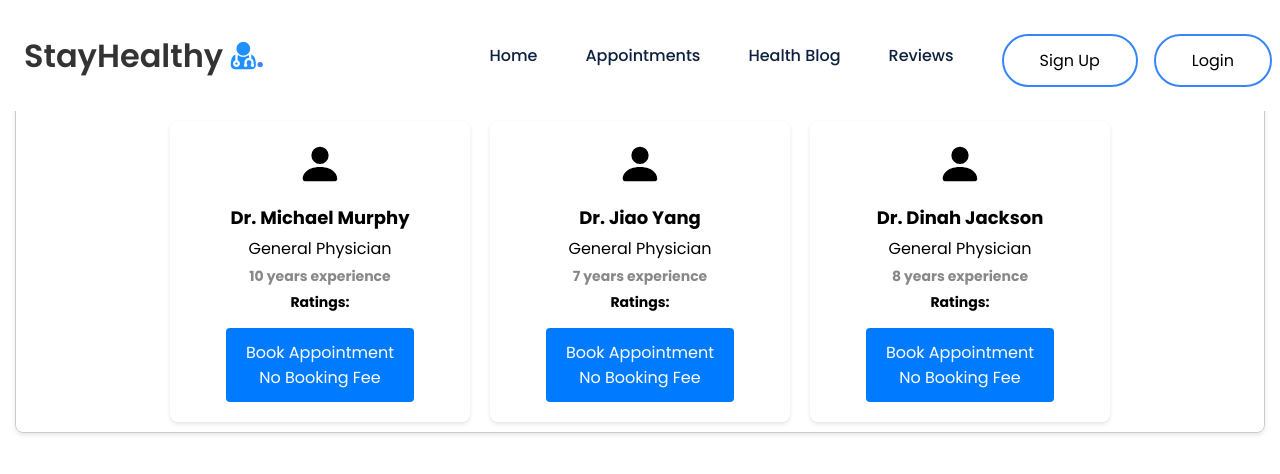
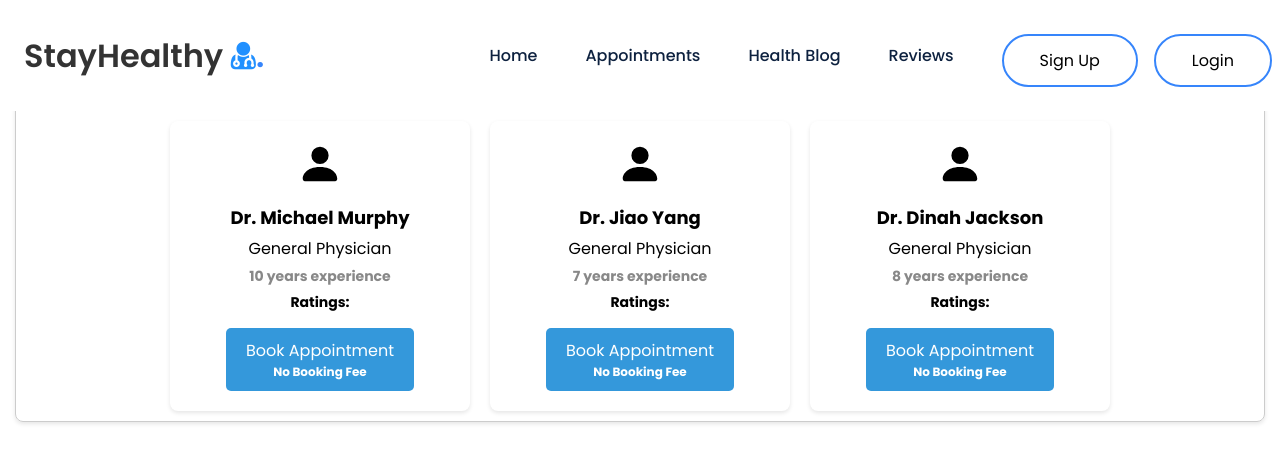
Before and after one commit to shahidullahmc/react-med_appt, a React (Create React App) app: page /instant-consultation in a window 1280 px wide. Both pictures are taken after a click on the item "Appointments". Shown: the top 474 px of the page. Built offline with nearby package versions, Linux system fonts and the light colour scheme; no server answers.

Commit message:
Form and DoctoCard update

```diff
--- a/src/Components/DoctorCard/DoctorCard.css
+++ b/src/Components/DoctorCard/DoctorCard.css
@@ -26,7 +26,7 @@
   align-items: center; /* Center items horizontally within the card */
   background-color: #fff; /* Set a background color for the card */
 }
-  .DoctorCard.css .doctor-card-details-container:hover {
+.doctor-card-details-container:hover {
   box-shadow: 0 4px 8px rgba(0, 0, 0, 0.2); /* Add a subtle shadow on hover */
 }
 
@@ -74,7 +74,7 @@
 
 }
 
-  .book-appoinment-btn {
+.book-appointment-btn {
   background-color: #3498db;
   color: #fff;
   border: none;
@@ -84,7 +84,7 @@
   cursor: pointer;
 }
 
-  .book-appoinment-btn div:nth-child(2) {
+.book-appointment-btn div:nth-child(2) {
   font-size: 12px;
   font-weight: bold;
 }
@@ -159,8 +159,8 @@
 padding: 20px;
 background-color: #f5f5f5;
 border-radius: 8px;
-  /* height: auto;
-  overflow-y: auto; */
+height: auto;
+overflow-y: auto;
 }
 
 .form-group {
--- a/src/Components/DoctorCard/DoctorCard.js
+++ b/src/Components/DoctorCard/DoctorCard.js
@@ -40,7 +40,7 @@ const DoctorCard = ({ name, speciality, experience, ratings, profilePic }) => {
           <div className="doctor-card-detail-speciality">General Physician</div>
           <div className="doctor-card-detail-experience">10 years experience</div>
           <div className="doctor-card-detail-consultationfees">Ratings: {ratings}</div>
-          <button className='book-appointment-btn' onClick={handleBooking}>
+          <button className="book-appointment-btn" onClick={handleBooking}>
             <div>Book Appointment</div>
             <div>No Booking Fee</div>
           </button>
@@ -57,7 +57,7 @@ const DoctorCard = ({ name, speciality, experience, ratings, profilePic }) => {
           <div className="doctor-card-detail-speciality">General Physician</div>
           <div className="doctor-card-detail-experience">7 years experience</div>
           <div className="doctor-card-detail-consultationfees">Ratings: {ratings}</div>
-          <button className='book-appointment-btn' onClick={handleBooking}>
+          <button className="book-appointment-btn" onClick={handleBooking}>
             <div>Book Appointment</div>
             <div>No Booking Fee</div>
           </button>
@@ -74,7 +74,7 @@ const DoctorCard = ({ name, speciality, experience, ratings, profilePic }) => {
           <div className="doctor-card-detail-speciality">General Physician</div>
           <div className="doctor-card-detail-experience">8 years experience</div>
           <div className="doctor-card-detail-consultationfees">Ratings: {ratings}</div>
-          <button className='book-appointment-btn' onClick={handleBooking}>
+          <button className="book-appointment-btn" onClick={handleBooking}>
             <div>Book Appointment</div>
             <div>No Booking Fee</div>
           </button>
```
Lines whose indentation alone changed are shown as unchanged.
